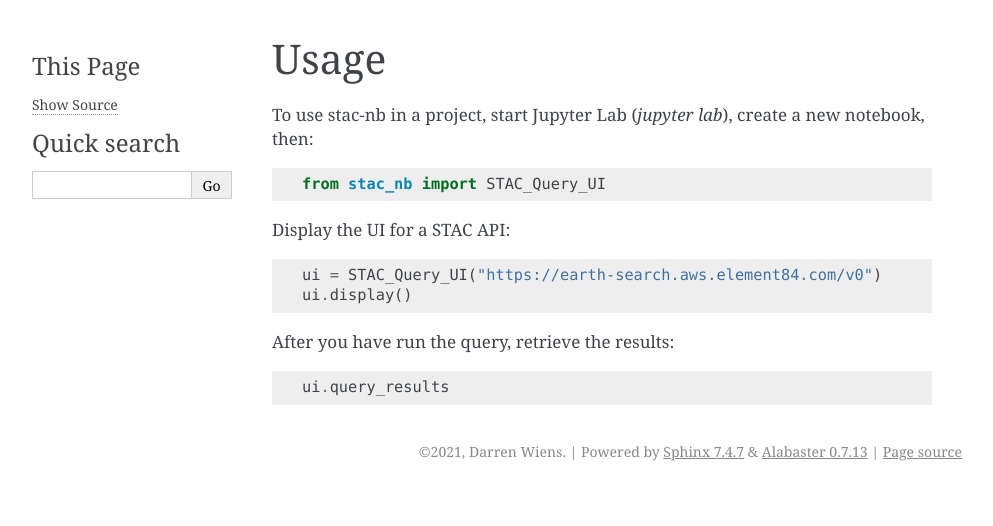
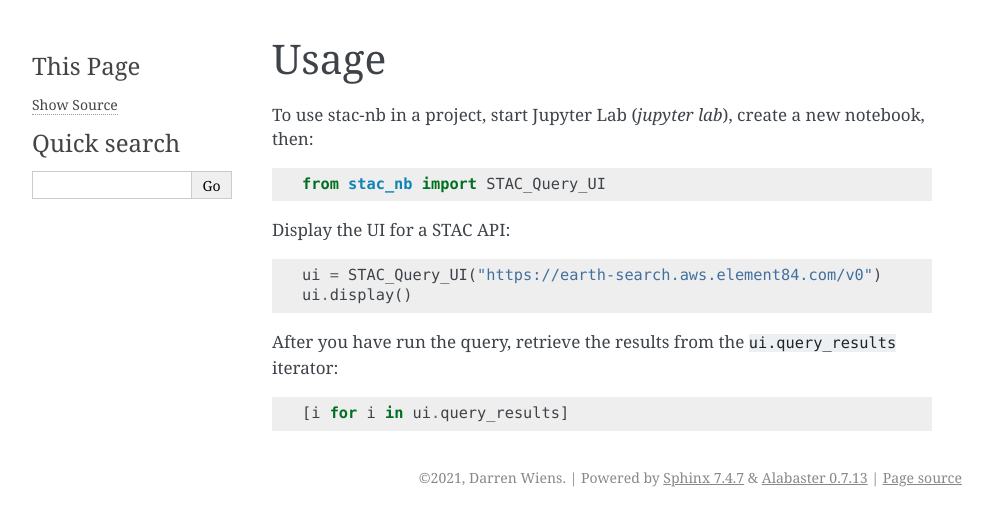
Before and after one commit to darrenwiens/stac-nb, a Sphinx documentation site: the page built from docs/usage.rst, in a window 1280 px wide. Shown: the top 526 px of the page, without its empty margins (148-1141 px from the left). Built offline with Sphinx 7.4.7, drawn with Linux system fonts in a browser that asks for light colours; pages that are not in the unit, such as notebooks, are missing from menus.

Commit message:
update usage

```diff
--- a/README.rst
+++ b/README.rst
@@ -32,6 +32,6 @@ Display the UI for a STAC API::
     ui = STAC_Query_UI("https://earth-search.aws.element84.com/v0")
     ui.display()
 
-After you have run the query, retrieve the results::
+After you have run the query, retrieve the results from the ``ui.query_results`` iterator::
 
-    ui.query_results
+    [i for i in ui.query_results]
--- a/docs/usage.rst
+++ b/docs/usage.rst
@@ -11,6 +11,6 @@ Display the UI for a STAC API::
     ui = STAC_Query_UI("https://earth-search.aws.element84.com/v0")
     ui.display()
 
-After you have run the query, retrieve the results::
+After you have run the query, retrieve the results from the ``ui.query_results`` iterator::
 
-    ui.query_results
+    [i for i in ui.query_results]
```
